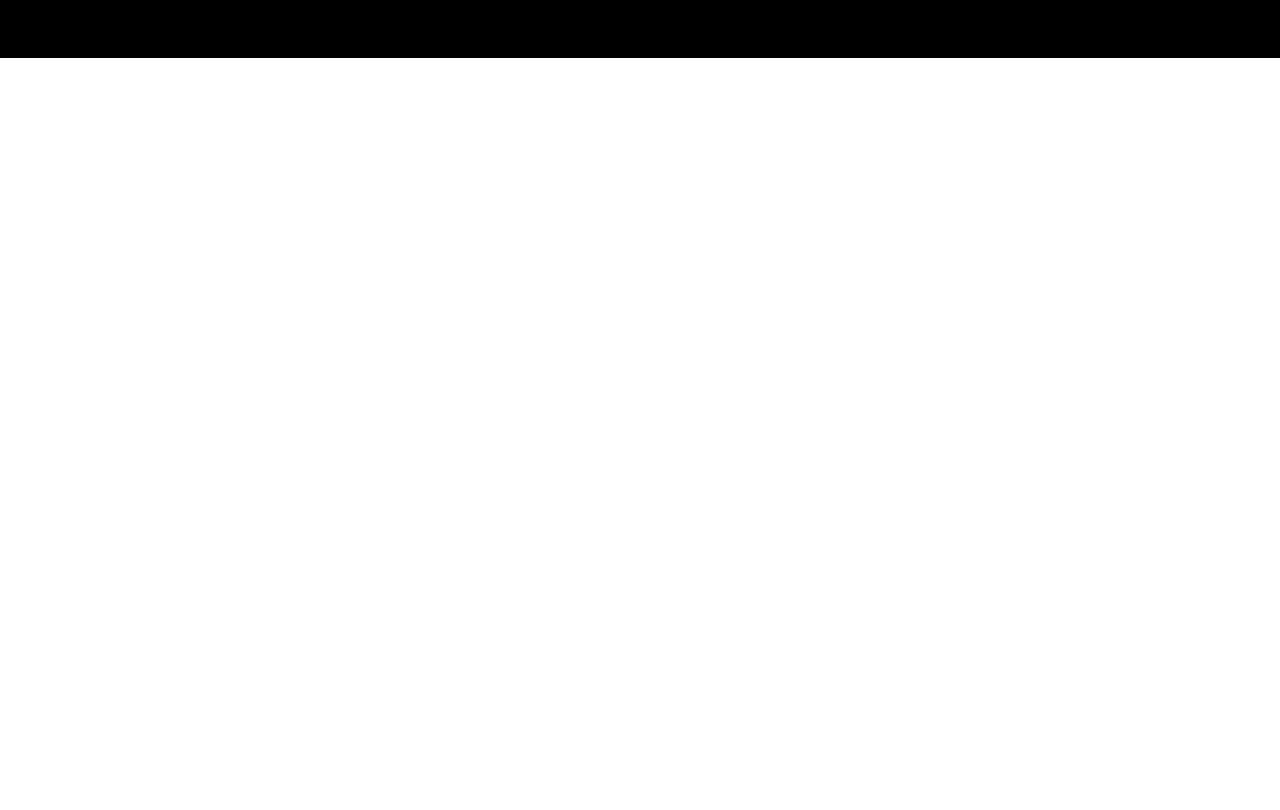
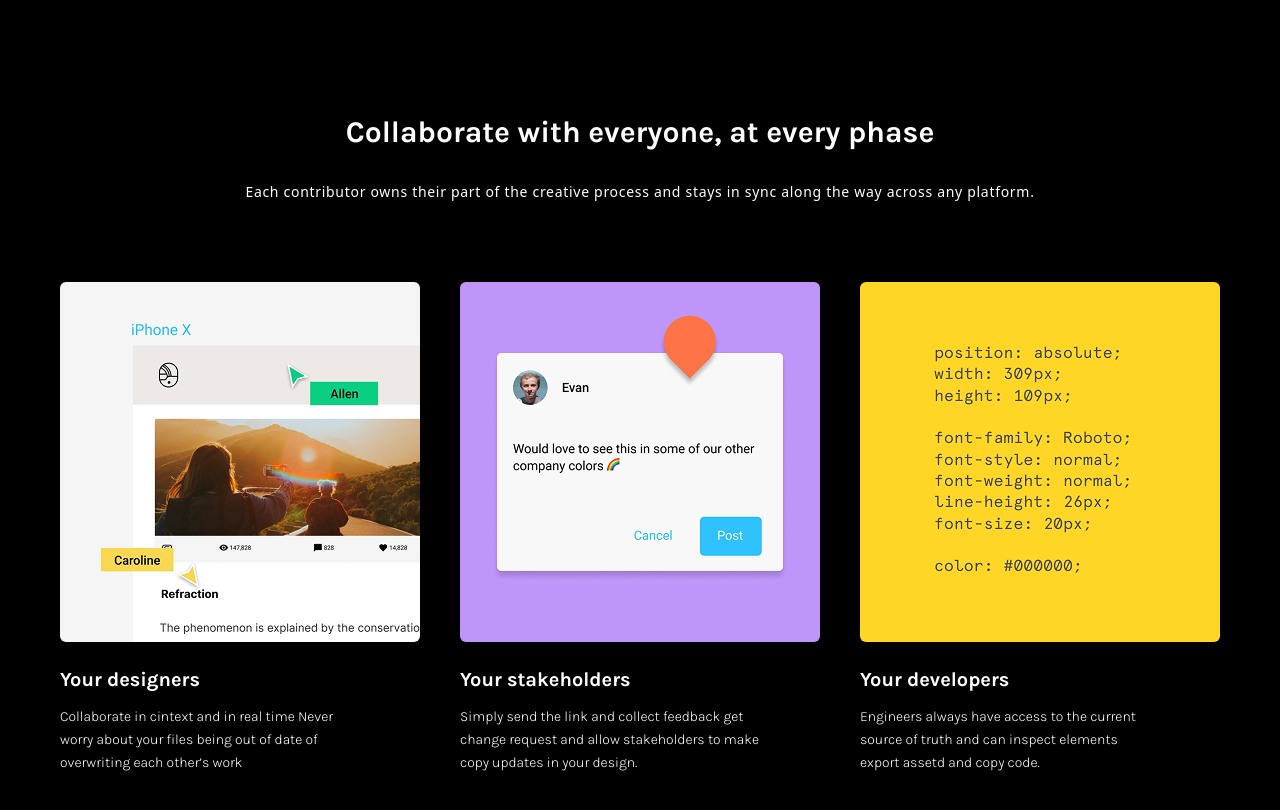
Before and after one commit to mikmak29/E-Web-Development-Five, a website: page index.html in a window 1280 px wide. Shown: the part 1106-1916 px from the top of the page. Before the commit the page ends 1164 px from the top, so only its background shows below. Drawn offline with Linux system fonts and the light colour scheme.

Commit message:
feat/section-2 added

```diff
--- a/index.html
+++ b/index.html
@@ -89,6 +89,59 @@
             </div>
         </div>
     </section>
+    <section class="w-screen h-auto bg-black py-14 px-5">
+        <div class="w-fit mx-auto">
+            <h1 class="text-white text-3xl font-karla font-bold text-center">Collaborate with everyone, at every phase
+            </h1>
+            <p class="text-white text-sm font-karl font-light text-center pt-8 tracking-wider">Each contributor
+                owns
+                their part
+                of the
+                creative
+                process and
+                stays in sync
+                along the way across any platform.</p>
+        </div>
+        <div
+            class="max-w-[400px] mx-auto mt-20 px-4 space-y-8 lg:space-y-0 lg:max-w-[950px] lg:flex lg:justify-center lg:gap-10 xl:max-w-[1300px]">
+            <div class="space-y-6">
+                <img src="./images/content/section-2/designers_image.png" alt="Section-2 Designers Image"
+                    class="w-full max-h-[500px] aspect-square object-contain rounded-md">
+                <div class="max-w-[300px] space-y-3">
+                    <h1 class="text-white text-xl font-karla font-bold">Your designers</h1>
+                    <p class="text-white text-sm font-karla font-light leading-relaxed">Collaborate in cintext and in
+                        real
+                        time
+                        Never worry about your files being out of date of overwriting each other’s work
+                    </p>
+                </div>
+            </div>
+            <div class="space-y-6">
+                <img src="./images/content/section-2/stakeholders_image.png" alt="Section-2 Stakeholders Image"
+                    class="w-full max-h-[500px] aspect-square object-contain rounded-md">
+                <div class="max-w-[300px] space-y-3">
+                    <h1 class="text-white text-xl font-karla font-bold">Your stakeholders</h1>
+                    <p class="text-white text-sm font-karla font-light leading-relaxed">Simply send the link and collect
+                        feedback get
+                        change request and allow stakeholders to
+                        make copy updates in your design.
+                    </p>
+                </div>
+            </div>
+            <div class="space-y-6">
+                <img src="./images/content/section-2/developers_image.png" alt="Section-2 Developers Image"
+                    class="w-full max-h-[500px] aspect-square object-contain rounded-md">
+                <div class="max-w-[300px] space-y-3">
+                    <h1 class="text-white text-xl font-karla font-bold">Your developers</h1>
+                    <p class="text-white text-sm font-karla font-light leading-relaxed">Engineers always have access to
+                        the current
+                        source of truth and can inspect elements
+                        export assetd and copy code.
+                    </p>
+                </div>
+            </div>
+        </div>
+    </section>
     <script src="./js/script.js"></script>
 </body>
 
```
Also changed, not shown: dist/output.css.
